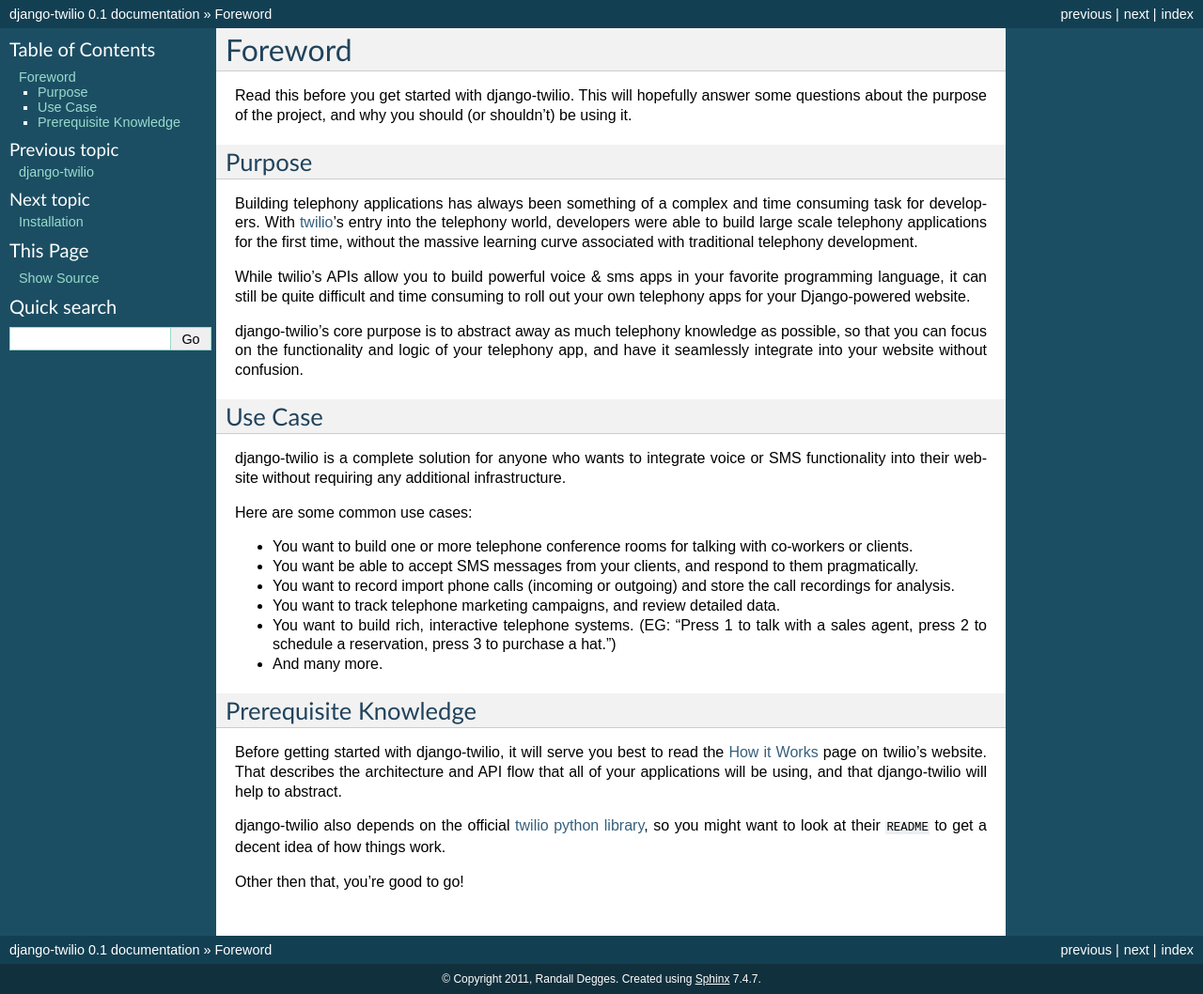
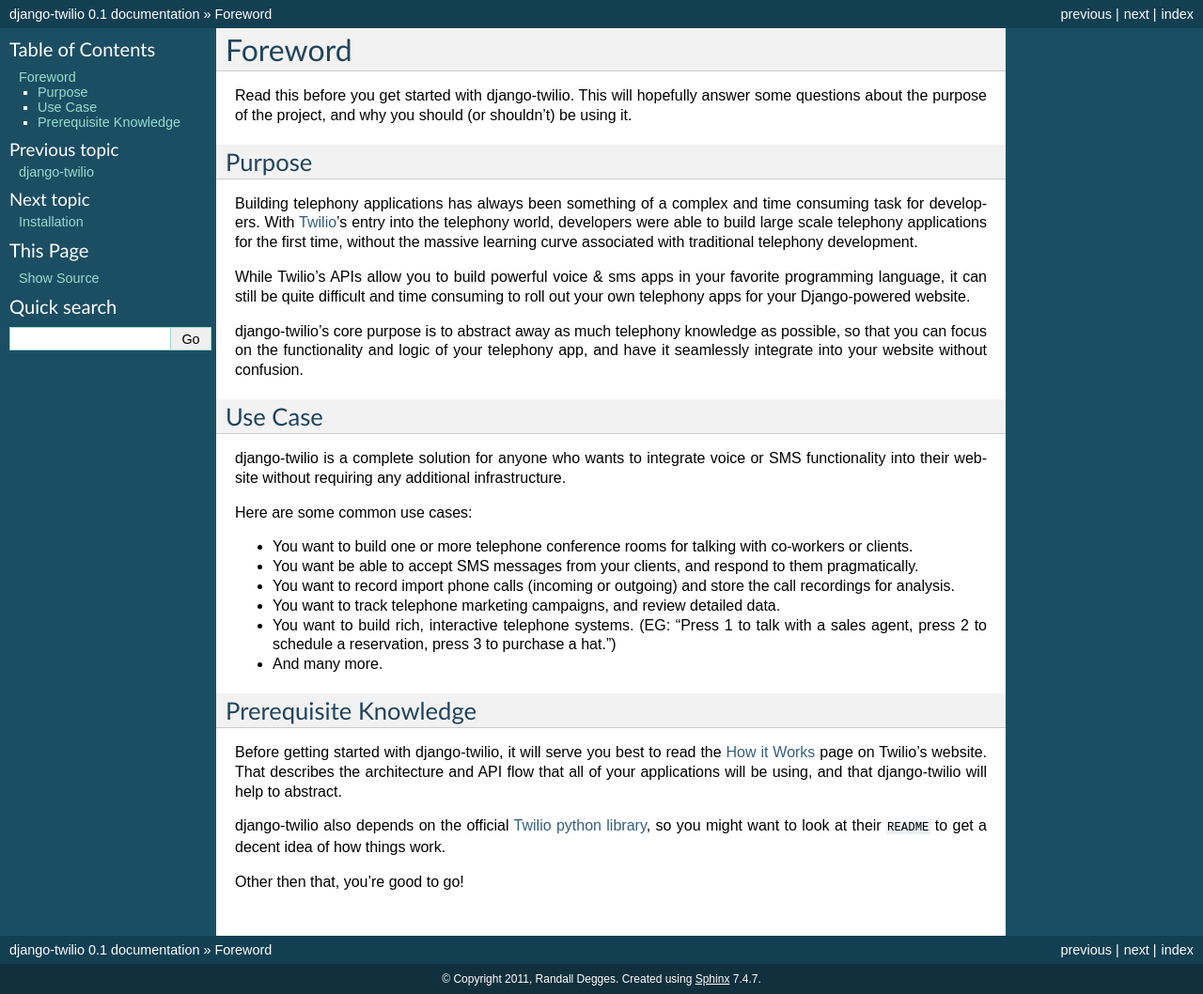
Before and after one commit to rdegges/django-twilio, a Sphinx documentation site: the page built from docs/source/foreword.rst, in a window 1280 px wide. Shown: the whole page at 94% size. Built offline with Sphinx 7.4.7, drawn with Linux system fonts in a browser that asks for light colours.

```diff
--- a/docs/source/foreword.rst
+++ b/docs/source/foreword.rst
@@ -10,12 +10,12 @@ Purpose
 =======
 
 Building telephony applications has always been something of a complex and time
-consuming task for developers. With `twilio <http://www.twilio.com/>`_'s entry
+consuming task for developers. With `Twilio <http://www.twilio.com/>`_'s entry
 into the telephony world, developers were able to build large scale telephony
 applications for the first time, without the massive learning curve associated
 with traditional telephony development.
 
-While twilio's APIs allow you to build powerful voice & sms apps in your
+While Twilio's APIs allow you to build powerful voice & sms apps in your
 favorite programming language, it can still be quite difficult and time
 consuming to roll out your own telephony apps for your Django-powered website.
 
@@ -49,11 +49,11 @@ Prerequisite Knowledge
 ======================
 
 Before getting started with django-twilio, it will serve you best to read the
-`How it Works <http://www.twilio.com/api/>`_ page on twilio's website. That
+`How it Works <http://www.twilio.com/api/>`_ page on Twilio's website. That
 describes the architecture and API flow that all of your applications will be
 using, and that django-twilio will help to abstract.
 
-django-twilio also depends on the official `twilio python library
+django-twilio also depends on the official `Twilio python library
 <https://github.com/twilio/twilio-python>`_, so you might want to look at their
 ``README`` to get a decent idea of how things work.
 
```
